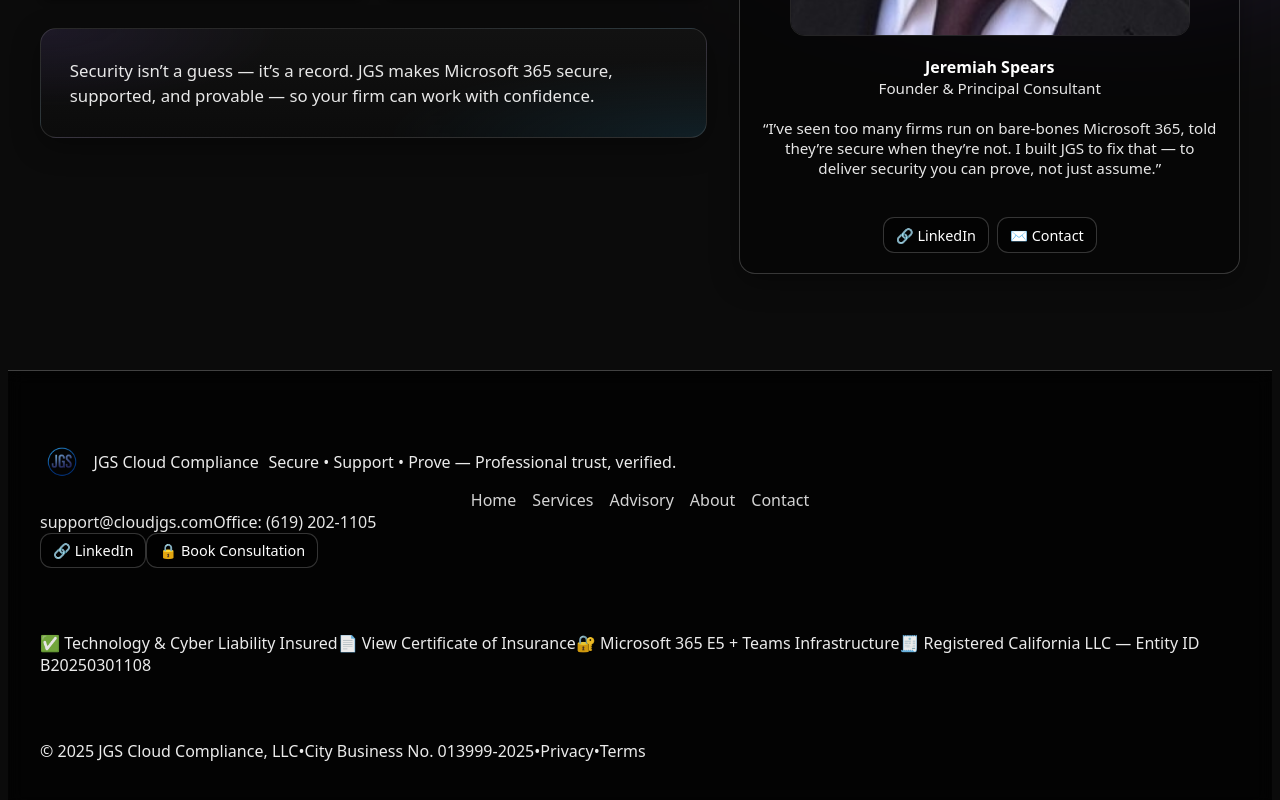
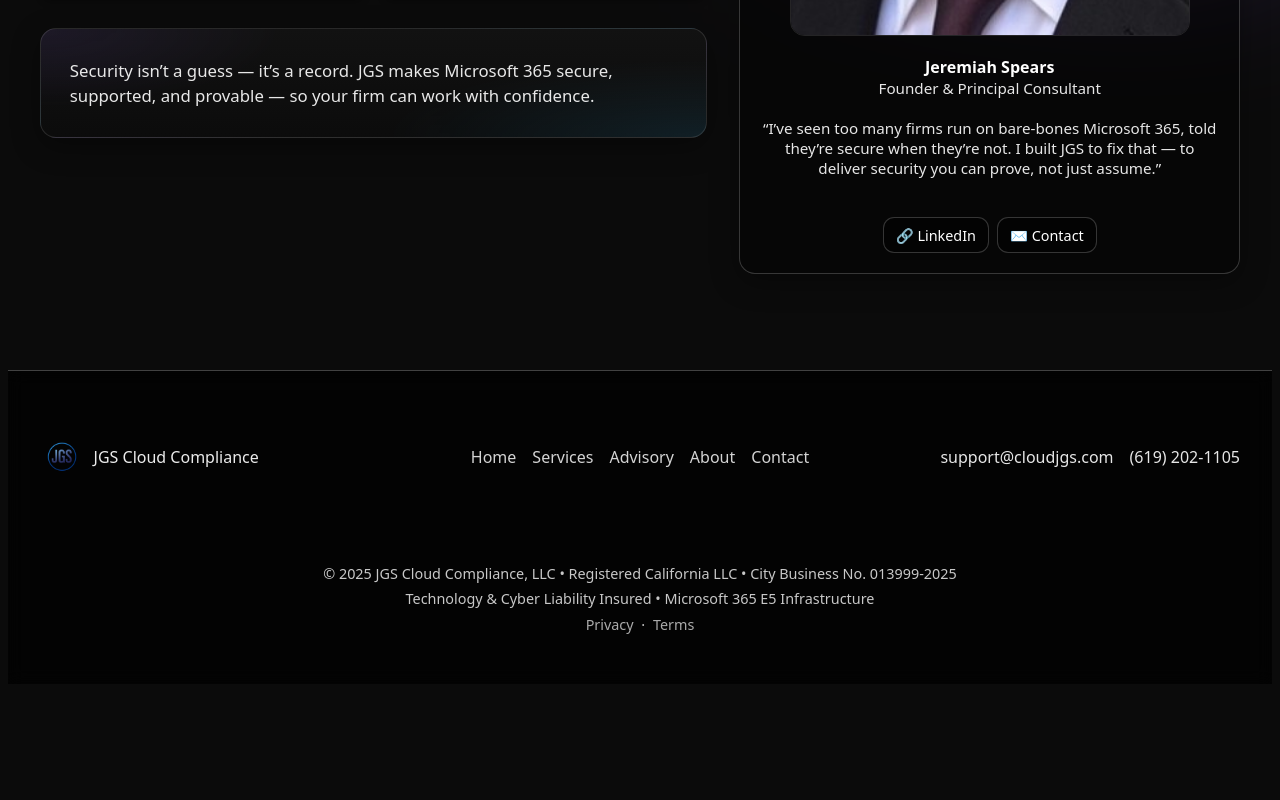
Before and after one commit to jspears80/jgs, a Next.js app: page / in a window 1280 px wide. Shown: the part 894-1694 px from the top of the page. After the commit the page ends 1578 px from the top, so only its background shows below. Built offline with nearby package versions, Linux system fonts and the light colour scheme.

Commit message:
Refactor layout.tsx for improved structure and semantics

```diff
--- a/app/layout.tsx
+++ b/app/layout.tsx
@@ -9,7 +9,7 @@ export const metadata: Metadata = {
   title:
     'Secure • Support • Prove — Microsoft 365 for Professional Firms | JGS Cloud Compliance',
   description:
-    'JGS Cloud Compliance secures Microsoft 365, maintains it day-to-day, and delivers audit-ready proof for law, CPA, and consulting firms.',
+    'JGS Cloud Compliance secures Microsoft 365 for professional firms, maintains it day-to-day, and delivers audit-ready proof.',
   openGraph: {
     title:
       'Secure • Support • Prove — Microsoft 365 for Professional Firms | JGS Cloud Compliance',
@@ -19,29 +19,22 @@ export const metadata: Metadata = {
     siteName: 'JGS Cloud Compliance',
     type: 'website',
   },
+  twitter: {
+    card: 'summary_large_image',
+    title:
+      'Secure • Support • Prove — Microsoft 365 for Professional Firms | JGS Cloud Compliance',
+    description:
+      'We harden Microsoft 365, keep it maintained, and deliver audit-ready proof.',
+  },
   keywords: [
     'Microsoft 365 security',
+    'law firm Microsoft 365',
+    'CPA Microsoft 365',
+    'DMARC DKIM SPF',
     'M365 hardening',
-    'CPA security',
-    'law firm security',
-    'email security',
-    'DMARC DKIM SPF',
     'audit evidence',
     'compliance proof',
   ],
-  icons: {
-    icon: '/favicon.ico',
-    shortcut: '/favicon.ico',
-    apple: '/apple-touch-icon.png',
-  },
-  twitter: {
-    card: 'summary_large_image',
-    site: '@cloudjgs',
-    title:
-      'Secure • Support • Prove — Microsoft 365 for Professional Firms | JGS Cloud Compliance',
-    description:
-      'We harden your Microsoft 365, keep it maintained, and deliver audit-ready proof.',
-  },
 };
 
 export default function RootLayout({
@@ -50,51 +43,48 @@ export default function RootLayout({
   children: React.ReactNode;
 }) {
   return (
-    <html lang="en" suppressHydrationWarning>
+    <html lang="en">
       <body>
-        {/* ===== Header / Site Navigation ===== */}
-        <header className="header">
-          <div className="header-row container">
-            <a className="brand" href="/" aria-label="JGS Cloud Compliance">
+        {/* ======================= Header (quiet) ======================= */}
+        <header className="header" role="banner">
+          <div className="container header-row">
+            <a href="/" className="brand" aria-label="JGS Cloud Compliance — Home">
               <img
                 src="/Logo.png"
                 alt="JGS Cloud Compliance"
                 className="logo"
-                width={28}
-                height={28}
+                width={32}
+                height={32}
               />
-              <span className="brand-text">JGS Cloud Compliance</span>
             </a>
 
-            {/* Nav is a client component; safe to render here */}
+            {/* Client Nav component (can be a client component) */}
             <Nav />
 
-            <div className="nav-right">
-              <a className="btn btn-cta" href="/contact">
-                Book Consultation
-              </a>
-            </div>
+            <a className="btn btn-cta" href="/contact">
+              Book Consultation
+            </a>
           </div>
         </header>
 
-        {/* ===== Main ===== */}
-        <main className="main container">{children}</main>
+        {/* ========================= Main ========================= */}
+        <main className="main container" role="main">
+          {children}
+        </main>
 
-        {/* ===== Footer ===== */}
-        <footer className="footer">
-          <div className="container footer-grid">
+        {/* ======================= Footer (minimal) ======================= */}
+        <footer className="footer" role="contentinfo">
+          {/* Top row: brand + nav + contact */}
+          <div className="container footer-main">
             <div className="footer-brand">
               <img
                 src="/Logo.png"
-                alt="JGS logo"
+                alt="JGS Cloud Compliance"
                 className="footer-logo"
                 width={28}
                 height={28}
               />
-              <span className="sr-only">JGS Cloud Compliance</span>
-              <p className="footer-tag">
-                Secure • Support • Prove — Professional trust, verified.
-              </p>
+              <span className="brand-name">JGS Cloud Compliance</span>
             </div>
 
             <nav className="footer-links" aria-label="Footer navigation">
@@ -105,68 +95,28 @@ export default function RootLayout({
               <a href="/contact">Contact</a>
             </nav>
 
-            <div className="footer-cta">
+            <div className="footer-contact" aria-label="Contact">
               <a href="mailto:support@cloudjgs.com" className="footer-link">
                 support@cloudjgs.com
               </a>
-              <span className="footer-text">
-                Office:{' '}
-                <a
-                  href="tel:+16192021105"
-                  className="footer-link alt"
-                  aria-label="Call our office"
-                >
-                  (619) 202-1105
-                </a>
-              </span>
-              <div className="footer-actions">
-                <a
-                  className="btn sm"
-                  href="https://www.linkedin.com/in/jspears80/"
-                  target="_blank"
-                  rel="noopener"
-                >
-                  🔗 LinkedIn
-                </a>
-                <a className="btn sm footer-book" href="/contact">
-                  🔒 Book Consultation
-                </a>
-              </div>
+              <a href="tel:+16192021105" className="footer-link">
+                (619) 202-1105
+              </a>
             </div>
           </div>
 
-          {/* Trust / Compliance row */}
-          <div className="trust-row">
-            <div className="container trust-items">
-              <span>✅ Technology &amp; Cyber Liability Insured</span>
-              <a
-                href="https://portal.nextinsurance.com/public/certificates/live-certificate/9d9860207b4a4a69bec692ceab81979f"
-                target="_blank"
-                rel="noopener"
-                className="trust-link"
-              >
-                📄 View Certificate of Insurance
-              </a>
-              <span>🔐 Microsoft 365 E5 + Teams Infrastructure</span>
-              <span>🧾 Registered California LLC — Entity ID B20250301108</span>
-            </div>
-          </div>
-
-          {/* Legal row */}
-          <div className="subfooter">
-            <div className="container subfooter-row">
-              <span>© {new Date().getFullYear()} JGS Cloud Compliance, LLC</span>
-              <span className="dot">•</span>
-              <span>City Business No. 013999-2025</span>
-              <span className="dot">•</span>
-              <a href="/privacy" className="subfooter-link">
-                Privacy
-              </a>
-              <span className="dot">•</span>
-              <a href="/terms" className="subfooter-link">
-                Terms
-              </a>
-            </div>
+          {/* Bottom row: legal / trust (muted, single place) */}
+          <div className="container footer-bottom">
+            <p className="footer-legal">
+              © {new Date().getFullYear()} JGS Cloud Compliance, LLC • Registered
+              California LLC • City Business No. 013999-2025
+            </p>
+            <p className="footer-trust">
+              Technology &amp; Cyber Liability Insured • Microsoft 365 E5 Infrastructure
+            </p>
+            <nav className="footer-legal-links" aria-label="Legal">
+              <a href="/privacy">Privacy</a> · <a href="/terms">Terms</a>
+            </nav>
           </div>
         </footer>
       </body>
```
